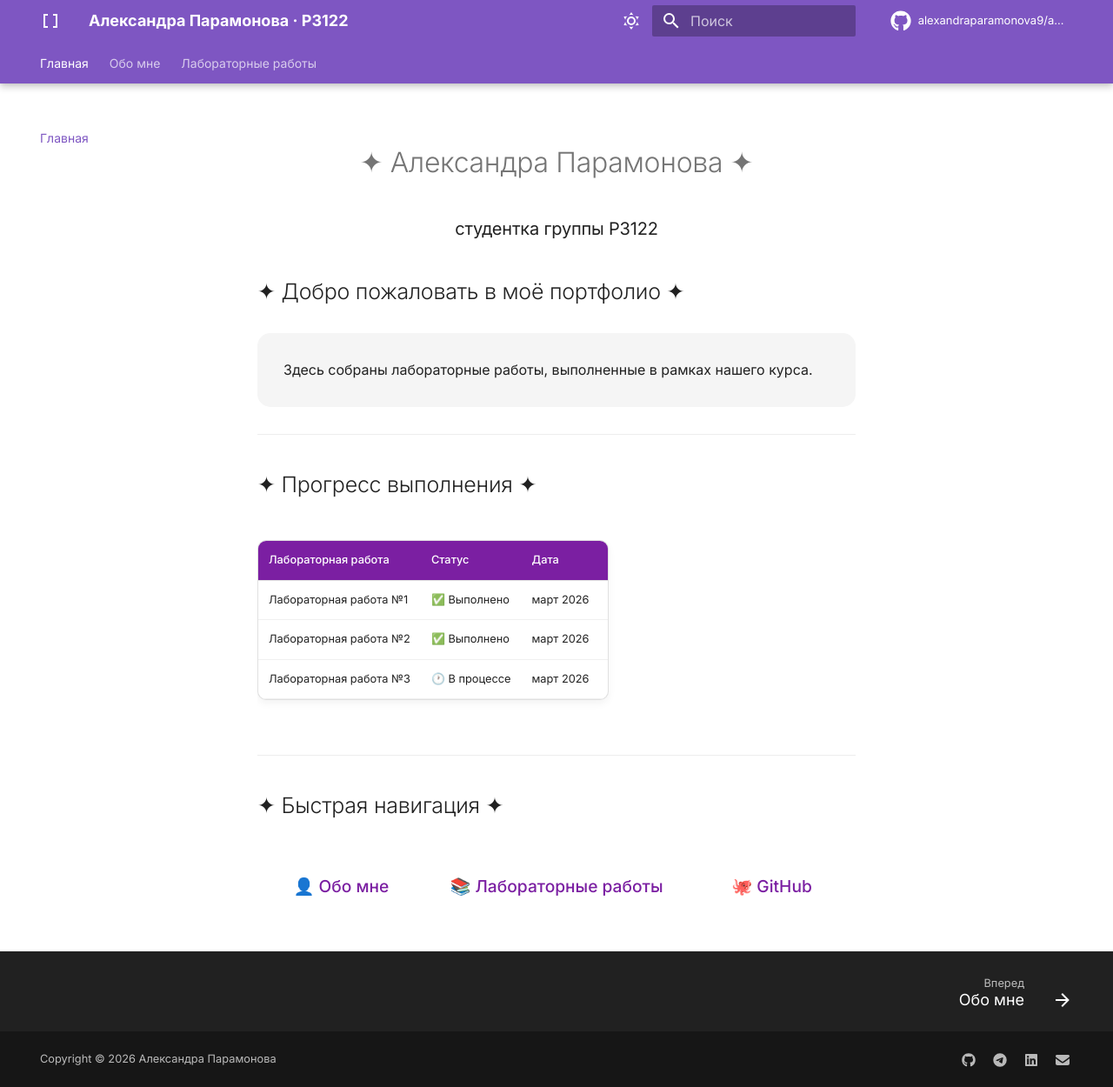
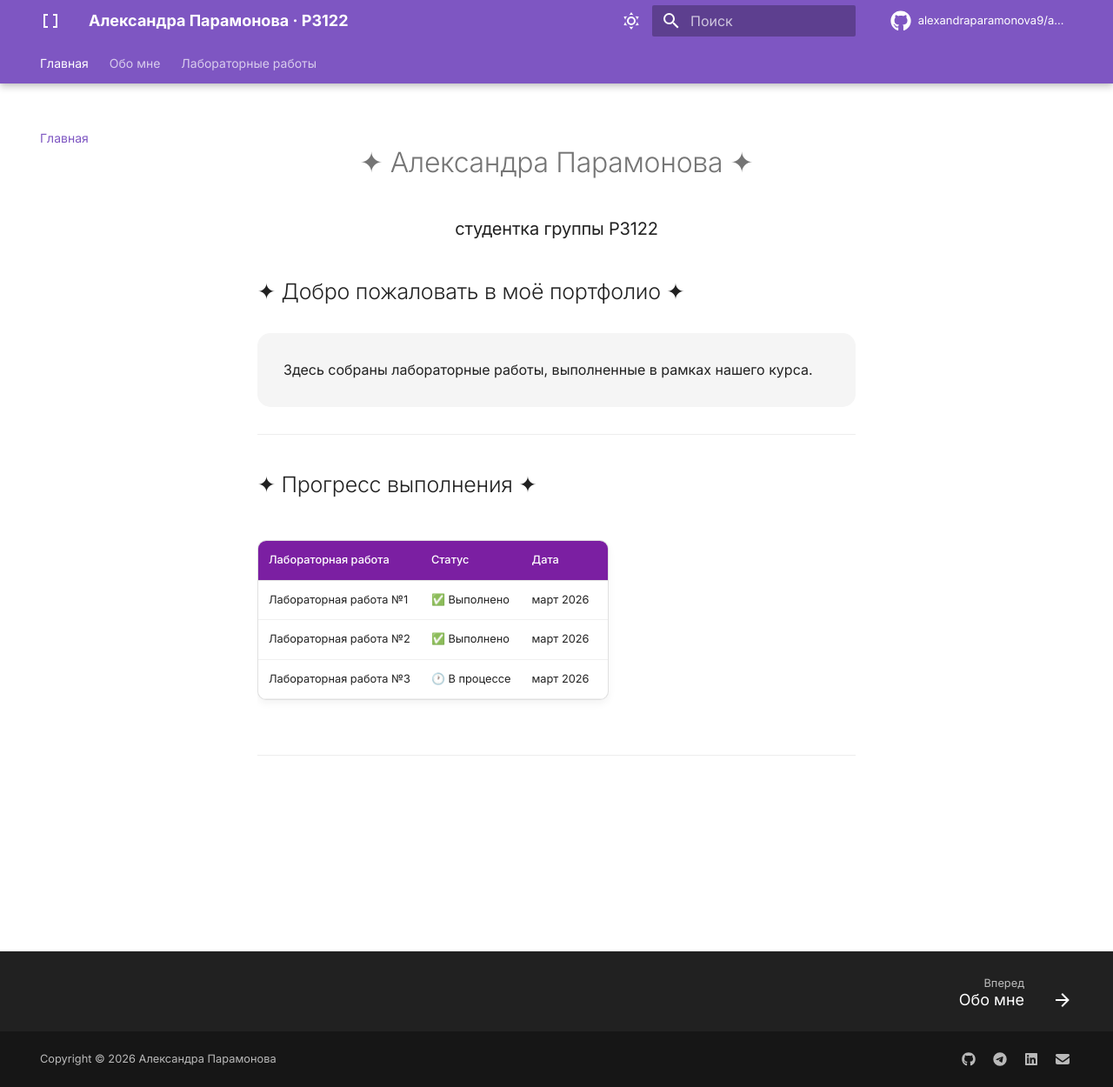
Before and after one commit to alexandraparamonova9/alexandraparamonova9.github.io, an MkDocs documentation site: the page built from source/docs/index.md, in a window 1280 px wide and 1250 px high. Shown: the whole window at 87% size. Built offline with MkDocs 1.6.1 and Material for MkDocs 9.7.7, drawn with Linux system fonts in a browser that asks for light colours; comment, search, counter and statistics services are not loaded.

Commit message:
Create MkDocs site

```diff
--- a/source/docs/index.md
+++ b/source/docs/index.md
@@ -51,21 +51,3 @@
 </div>
 
 ---
-
-<h2>✦ Быстрая навигация ✦</h2>
-
-<div style="display: flex; gap: 30px; justify-content: center; margin: 40px 0; flex-wrap: wrap;">
-
-<div style="text-align: center; padding: 20px; min-width: 150px;">
-  <a href="../about/" style="color: #7B1FA2; text-decoration: none; font-weight: 500; font-size: 1.2em;">👤 Обо мне</a>
-</div>
-
-<div style="text-align: center; padding: 20px; min-width: 150px;">
-  <a href="../labs/lab1/" style="color: #7B1FA2; text-decoration: none; font-weight: 500; font-size: 1.2em;">📚 Лабораторные работы</a>
-</div>
-
-<div style="text-align: center; padding: 20px; min-width: 150px;">
-  <a href="https://github.com/alexandraparamonova9" style="color: #7B1FA2; text-decoration: none; font-weight: 500; font-size: 1.2em;">🐙 GitHub</a>
-</div>
-
-</div>
```
Also changed, not shown: docs/about/index.html (+1 -1 lines), docs/index.html (+1 -1 lines), docs/labs/lab1/index.html (+1 -1 lines), docs/search/search_index.json (+1 -1 lines), docs/sitemap.xml (+5 -5 lines), 1 other file.
